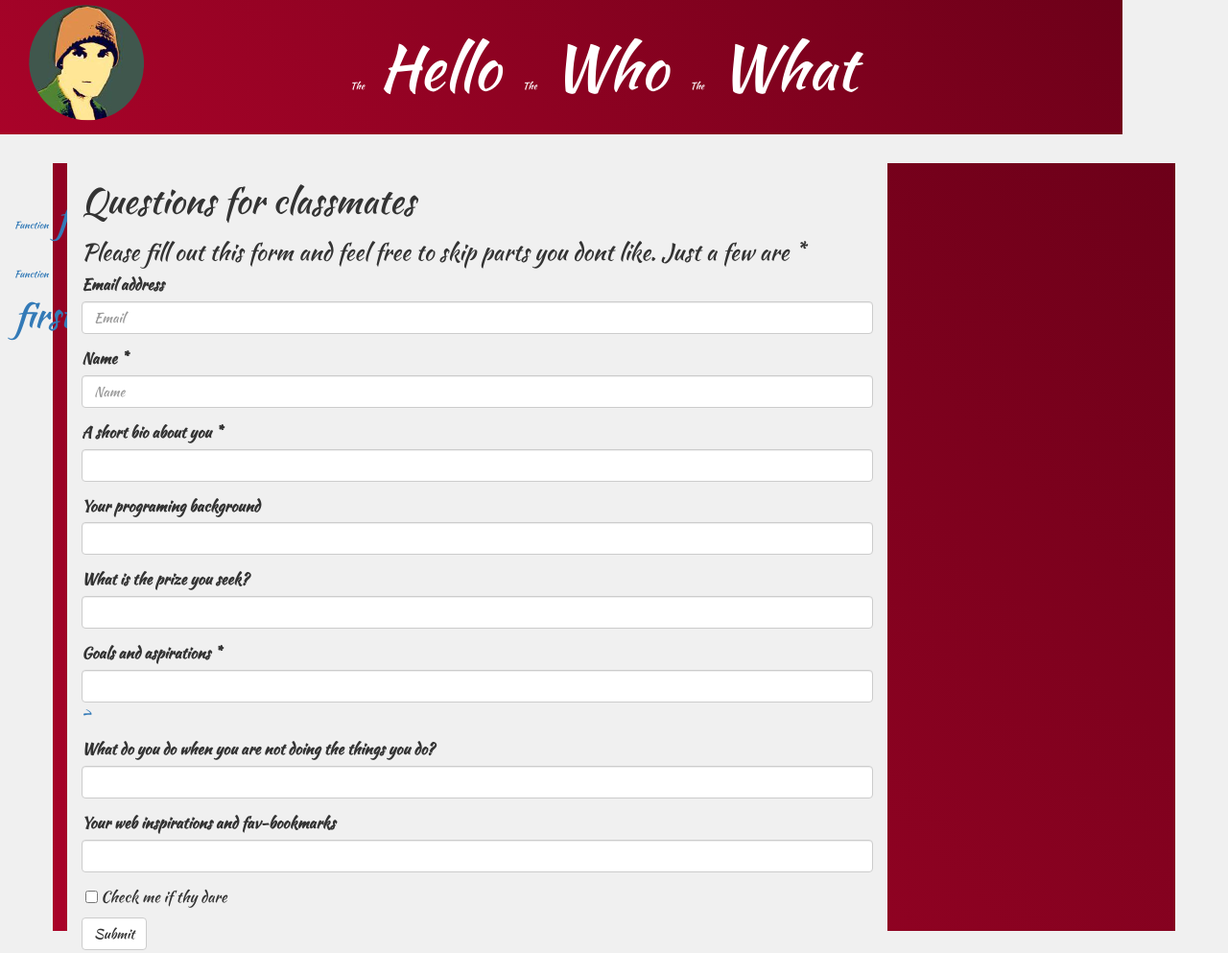
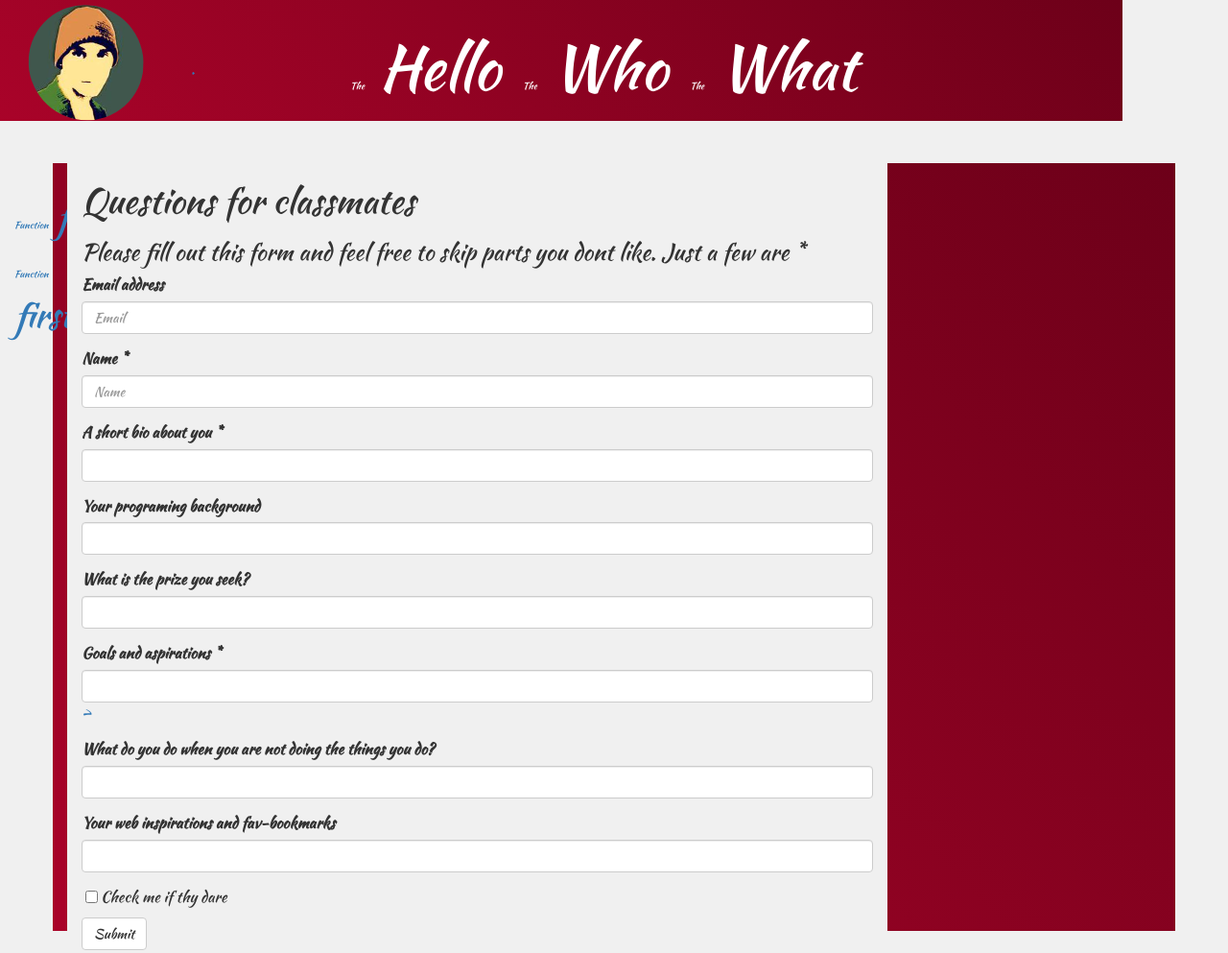
Before and after one commit to syqs/first-repo-ever, a plain HTML site: page index.html in a window 1280 px wide. Shown: the whole page at 96% size. Drawn offline with nearby package versions, Linux system fonts and the light colour scheme; no server answers.

```diff
--- a/css/style.css
+++ b/css/style.css
@@ -15,6 +15,11 @@ header {
   position: fixed;
   top: 0;
   z-index: 10;
+}
+.brand {height: 120px;
+}
+.logos {
+  padding: 50px;
 }
 .section1 {
   margin-top:170px;
--- a/index.html
+++ b/index.html
@@ -14,7 +14,7 @@
   <header>
   <div class="container">
       <div class="brand col-lg-3 col-md-2">
-        <img src="img/logo.jpg" class="img-circle">
+        <img src="img/logo.jpg" class="img-circle"><a href="#" class="logos">.</a>
       </div>
     <nav class="navigation col-lg-9 col-md-10">
       <ul>
```
